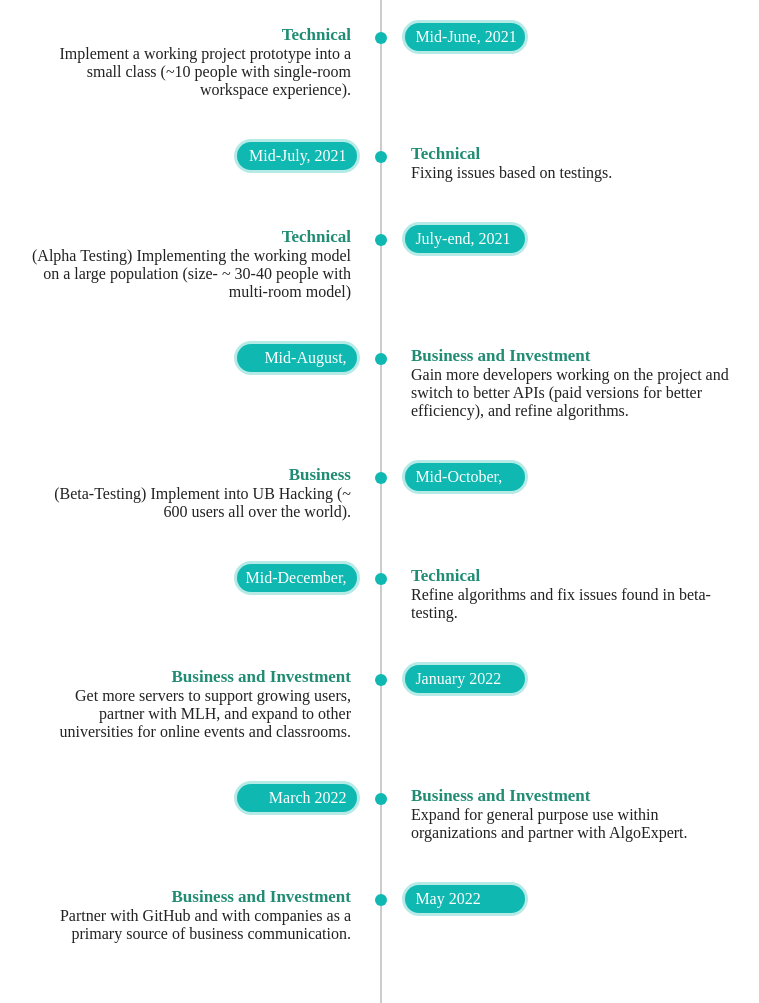
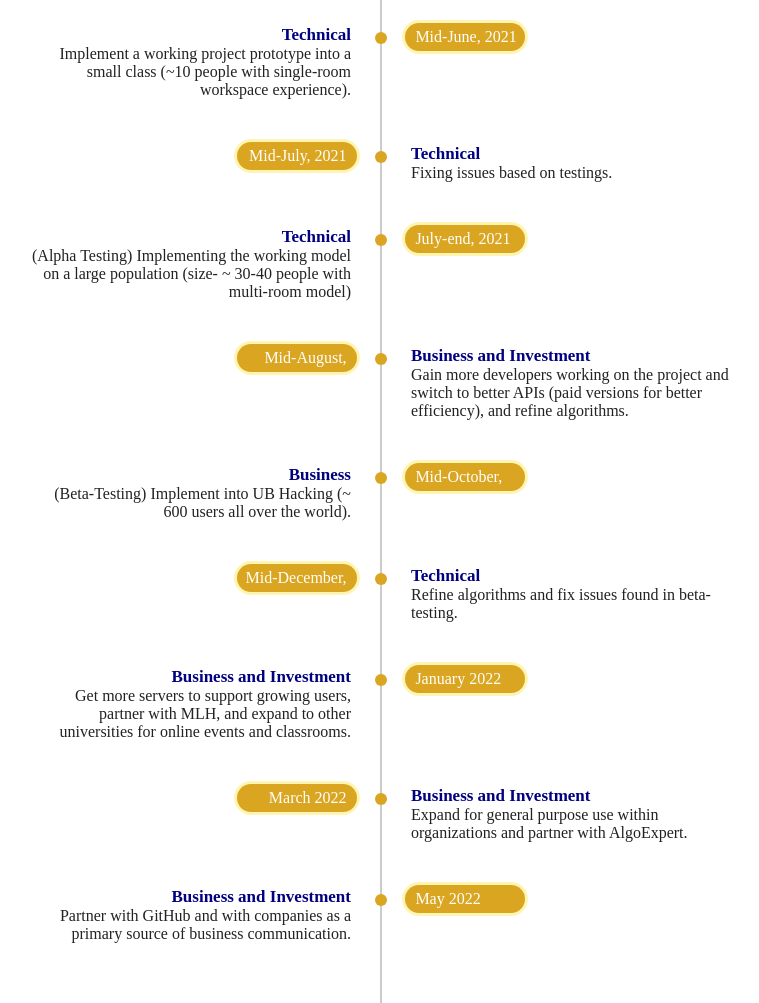
Before and after one commit to Prakshal-Jain/CodeAura-Organization, a Jekyll site: the page built from milestone.html, in a window 1280 px wide. Shown: the whole page, without its empty margins (259-1018 px from the left). Built offline with Jekyll 4.4.1, drawn with Linux system fonts in a browser that asks for light colours.

Commit message:
Added milestones

```diff
--- a/assets/css/time.css
+++ b/assets/css/time.css
@@ -44,7 +44,7 @@ body {
   position: absolute;
   width: 12px;
   height: 12px;
-  background-color: #0fb9b1;
+  background-color: #DAA520;
   border-radius: 50%;
   left: -6px;
   top: 12px;
@@ -55,14 +55,14 @@ body {
   position: absolute;
   width: 12px;
   height: 12px;
-  background-color: #0fb9b1;
+  background-color: #DAA520;
   border-radius: 50%;
   right: -6px;
   top: 12px;
   transition: 0.5s;
 }
 .timeline ul li:hover:before {
-  box-shadow: 0px 0px 5px 2px #0fb9b1;
+  box-shadow: 0px 0px 5px 2px gold;
 }
 .timeline ul li:nth-child(even) {
   float: right;
@@ -78,7 +78,7 @@ body {
   position: absolute;
   right: -38%;
   top: 3px;
-  background-color: #0fb9b1;
+  background-color: #DAA520;
   color: #fff;
   text-align: left;
   padding-left: 10px;
@@ -86,13 +86,13 @@ body {
   height: 28px;
   line-height: 28px;
   border-radius: 20px;
-  box-shadow: 0px 0px 0px 3px rgba(15, 185, 177, 0.3);
+  box-shadow: 0px 0px 0px 3px rgba(255, 223, 0, 0.3);
 }
 .timeline ul li:nth-child(even) .time {
   position: absolute;
   left: -38%;
   top: 3px;
-  background-color: #0fb9b1;
+  background-color: #DAA520;
   color: #fff;
   text-align: right;
   padding-right: 10px;
@@ -100,10 +100,10 @@ body {
   height: 28px;
   line-height: 28px;
   border-radius: 20px;
-  box-shadow: 0px 0px 0px 3px rgba(15, 185, 177, 0.3);
+  box-shadow: 0px 0px 0px 3px rgba(255, 223, 0, 0.3);
 }
 .timeline ul li .content h3 {
-  color: #218c74;
+  color: navy;
   font-size: 17px;
 }
 .timeline ul li .content p {
```
